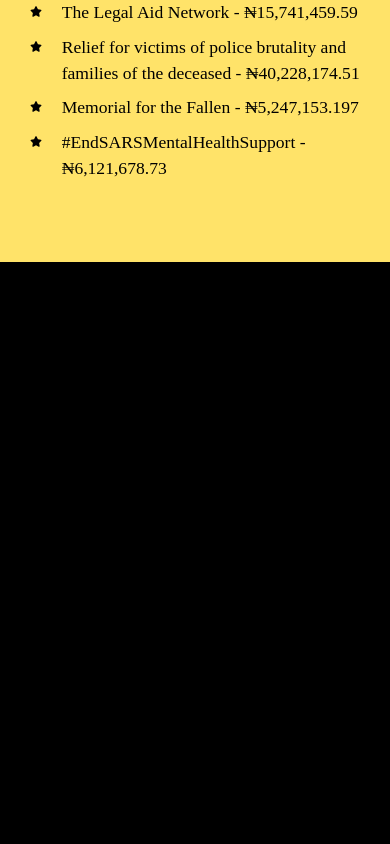
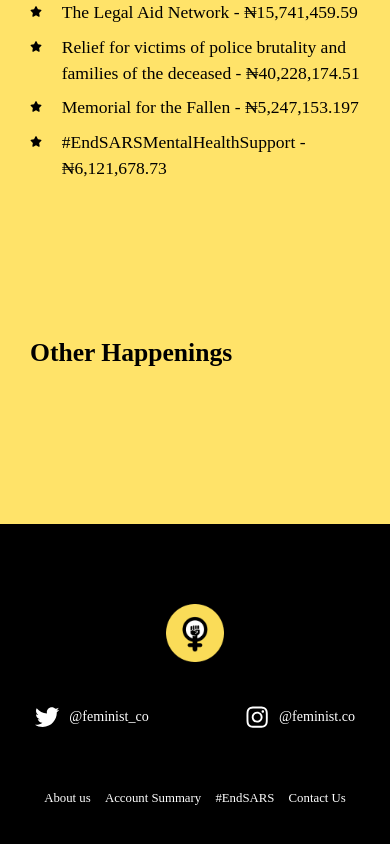
Before and after one commit to DevvEmeka/feministco-clone, a React (Vite) app: page / in a window 390 px wide. Shown: the part 3385-4229 px from the top of the page. Before the commit the page ends 3647 px from the top, so only its background shows below. Built offline with nearby package versions, Linux system fonts and the light colour scheme; a web font is replaced by a local one.

Commit message:
add Happend and footer component with code for mobile

```diff
--- /dev/null
+++ b/src/files/Footer.jsx
@@ -0,0 +1,42 @@
+import React from "react";
+import { FaTwitter } from "react-icons/fa";
+import { FaInstagram } from "react-icons/fa";
+import femcoLogo from "../assets/feministco-logo.png";
+
+const Footer = () => {
+  return (
+    <footer className="bg-[#000] max-w-full text-[#fff]">
+      <div className="mx-auto pb-[40px] pt-[80px] px-[30px] laptop:pt-[12.6rem] laptop:pb-[2rem] mt-[72px] laptop:max-w-[67.6rem] w-full text-center">
+        <div className="flex text-center justify-center">
+          <img
+            src={femcoLogo}
+            alt="feministco logo"
+            className="w-[3.6em] text-center"
+          />
+        </div>
+        <div className="flex justify-between px-[5px] items-center mt-[43px] text-[1.1em]">
+          <div className="flex items-center">
+            <span className="mr-[10px]">
+              <FaTwitter className="text-[1.38em]" />
+            </span>
+            <small>@feminist_co</small>
+          </div>
+          <div className="flex items-center ml-[70px]">
+            <span className="mr-[10px]">
+              <FaInstagram className="text-[1.38em]" />
+            </span>
+            <small>@feminist.co</small>
+          </div>
+        </div>
+        <div className="flex pt-[60px] justify-evenly text-[0.8em]">
+            <div>About us</div>
+            <div>Account Summary</div>
+            <a href="/endsars">#EndSARS</a>
+            <div>Contact Us</div>
+        </div>
+      </div>
+    </footer>
+  );
+};
+
+export default Footer;
--- /dev/null
+++ b/src/files/Happen.jsx
@@ -0,0 +1,16 @@
+import React from 'react'
+
+const Happen = () => {
+  return (
+    <section className='mx-auto pb-[40px] px-[30px] laptop:pt-[12.6rem] laptop:pb-[2rem] mt-[72px] laptop:max-w-[67.6rem] w-full'>
+        <h2 className='mb-10 text-[1.6em] font-bold font-sangbleu'>Other Happenings</h2>
+        <div>
+            <div>
+
+            </div>
+        </div>
+    </section>
+  )
+}
+
+export default Happen
--- a/src/files/Home.jsx
+++ b/src/files/Home.jsx
@@ -6,6 +6,8 @@ import GridCon from './GridCon'
 import About from './About'
 import Members from './Members'
 import Finances from './Finances'
+import Happen from './Happen'
+import Footer from './Footer'
 
 const Home = () => {
   return (
@@ -16,6 +18,8 @@ const Home = () => {
         <About />
         <Members />
         <Finances />
+        <Happen />
+        <Footer />
     </main>
   )
 }
--- a/src/files/Members.jsx
+++ b/src/files/Members.jsx
@@ -82,7 +82,7 @@ const Members = () => {
           <div className="mx-auto pb-[134px]">
             <div className="pt-[25px] relative">
               <div className="laptop:w-[50%] laptop:float-left laptop:pt-[98px] laptop:pl-[108px]">
-                <div className="text-[#ffe369] text-[2em] mb-[1px] ml-4 font-sangbleu laptop:font-bold laptop:text-[3.8em] laptop:mb-5">
+                <div className="text-[#ffe369] text-[2em] mb-[1px] ml-4 laptop:ml-0 font-sangbleu laptop:font-bold laptop:text-[3.8em] laptop:mb-5">
                   Meet Our Members
                 </div>
                 <div>
```
